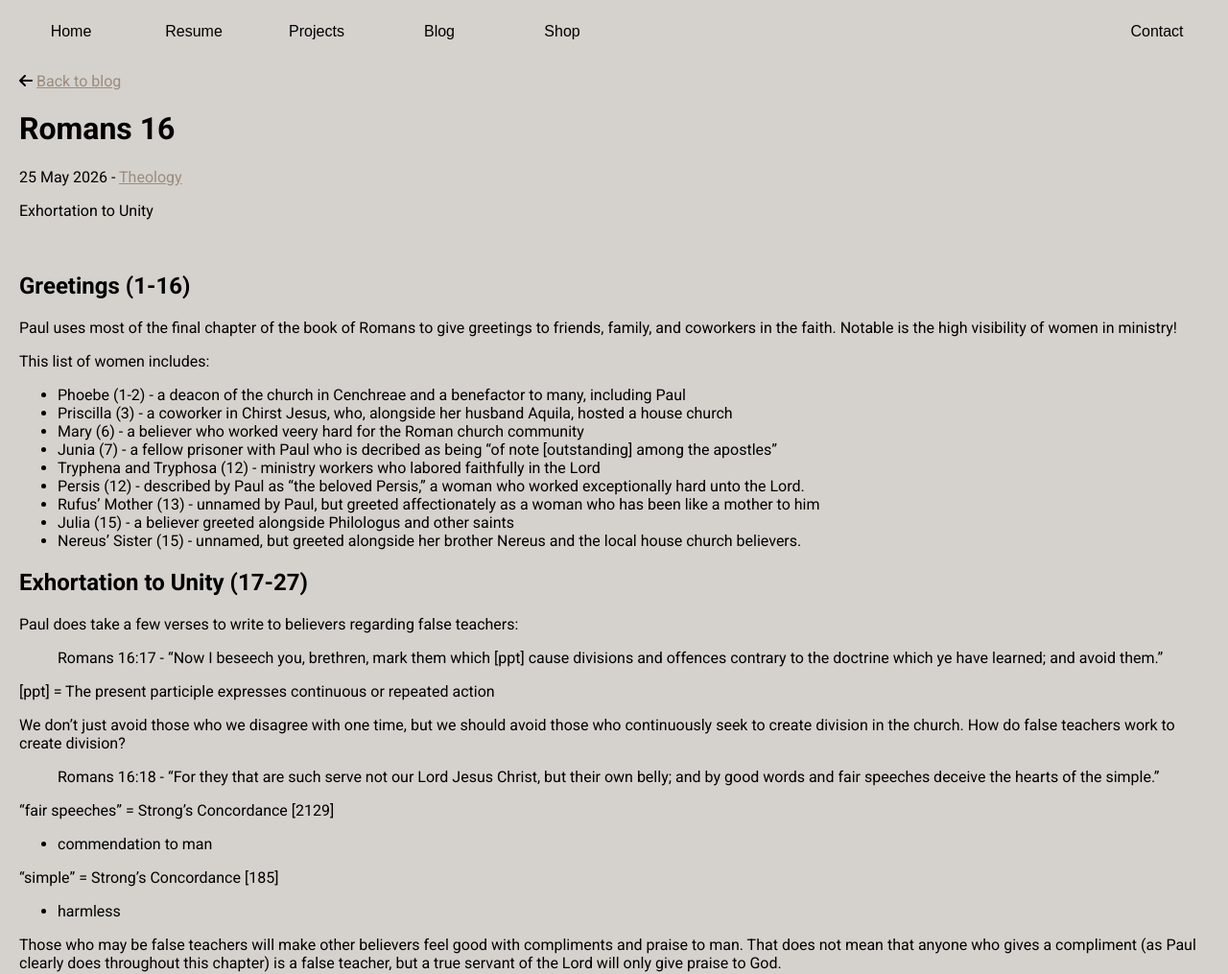
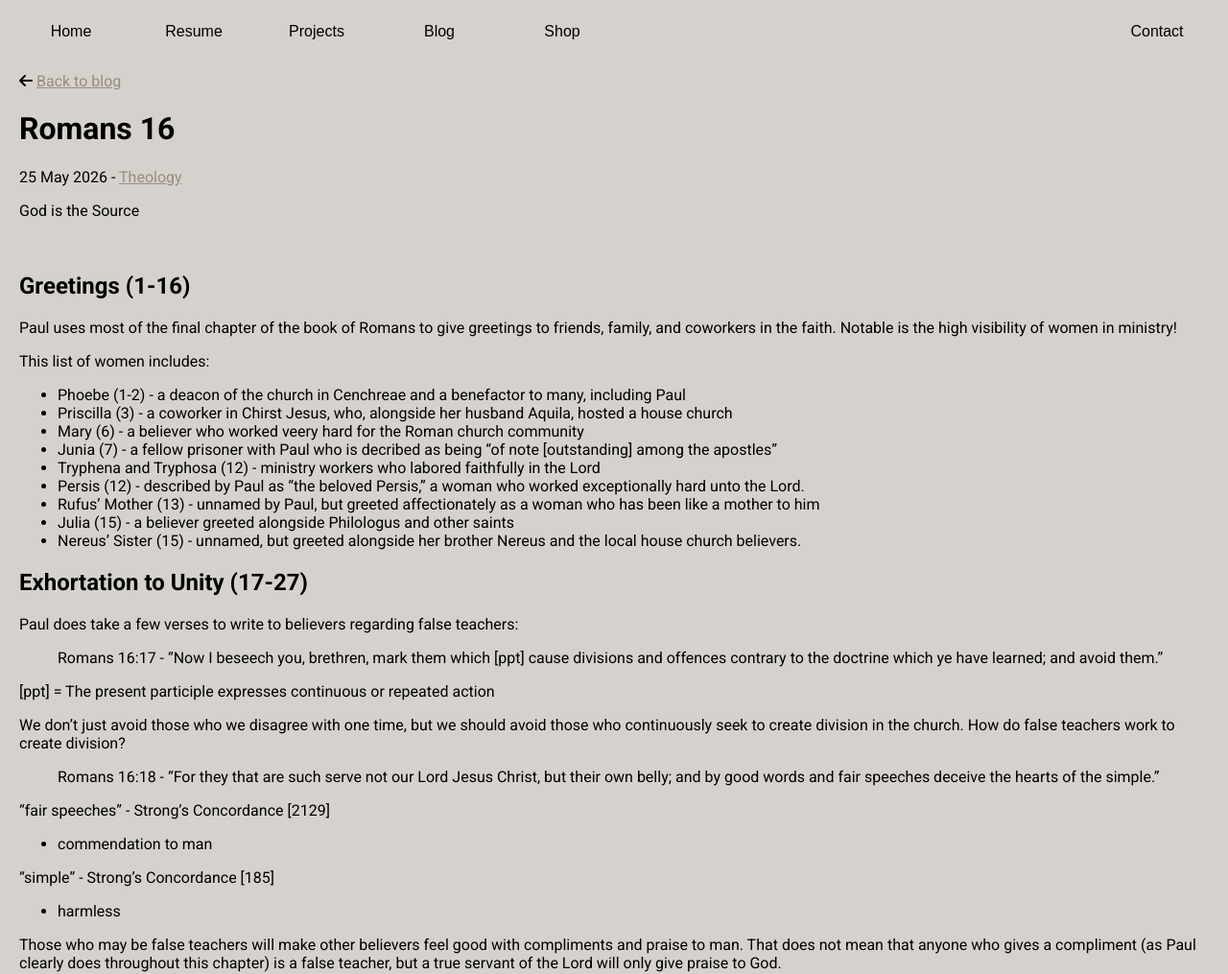
Before and after one commit to Francis-McKee/francis-mckee.github.io, a Jekyll site: the page built from _posts/theology/romans/2026-05-25-romans-16.md, in a window 1280 px wide and 1400 px high. Shown: the top 1015 px of the window at 96% size. Built offline with Jekyll 4.4.1, drawn with Linux system fonts in a browser that asks for light colours; nearby versions of some CDN libraries; comment, search, counter and statistics services are not loaded.

```diff
--- a/_posts/theology/romans/2026-05-25-romans-16.md
+++ b/_posts/theology/romans/2026-05-25-romans-16.md
@@ -3,10 +3,10 @@
 category: theology
 title: Romans 16
 date: 2026-05-25
-description: Exhortation to Unity
+description: God is the Source
 comments: true
 ---
-Exhortation to Unity
+God is the Source
 
 <br>
 
@@ -37,10 +37,10 @@
 
 > Romans 16:18 - “For they that are such serve not our Lord Jesus Christ, but their own belly; and by good words and fair speeches deceive the hearts of the simple.”
 
-"fair speeches" = Strong’s Concordance [2129]
+"fair speeches" - Strong’s Concordance [2129]
 * commendation to man
 
-"simple" = Strong’s Concordance [185]
+"simple" - Strong’s Concordance [185]
 * harmless
 
 Those who may be false teachers will make other believers feel good with compliments and praise to man. That does not mean that anyone who gives a compliment (as Paul clearly does throughout this chapter) is a false teacher, but a true servant of the Lord will only give praise to God.
```
Also changed, not shown: _posts/theology/romans/2026-04-28-romans-11.md (+2 -2 lines), _posts/theology/romans/2026-05-26-romans-summary.md (added, +23 -0 lines), 1 other file.
